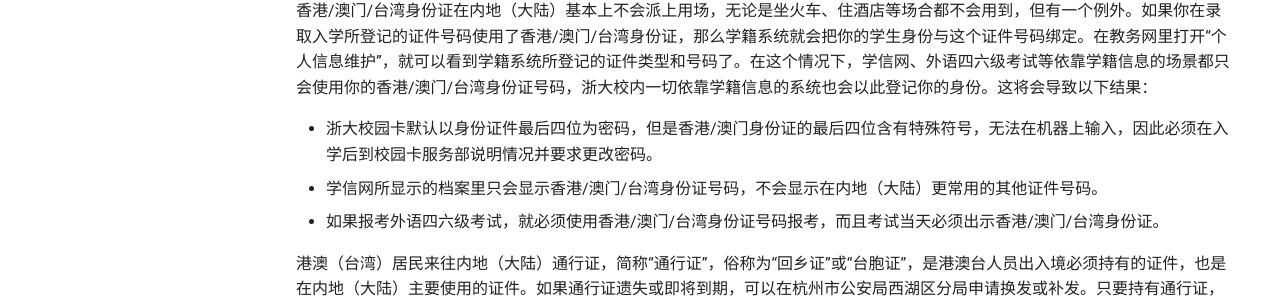
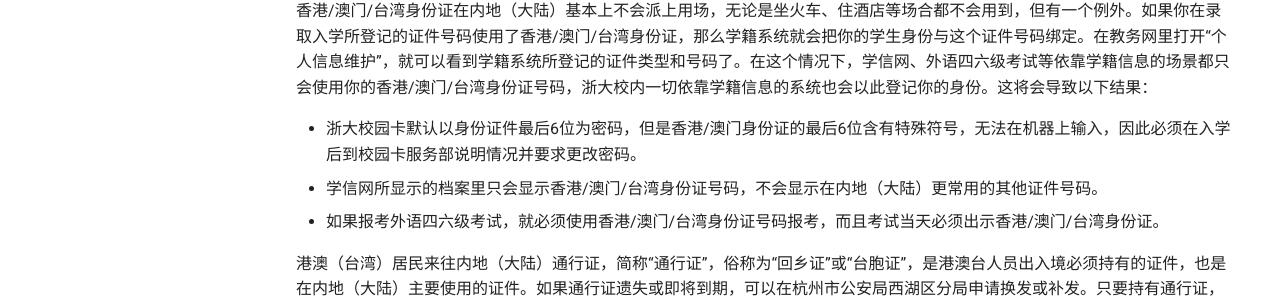
Before and after one commit to mini-full/zju-welcome, an MkDocs documentation site: the page built from docs/HK_Macao_Taiwan/id.md, in a window 1280 px wide and 1341 px high. Shown: the part 364-668 px from the top of the window. Built offline with MkDocs 1.6.1 and Material for MkDocs 9.7.7, drawn with Linux system fonts in a browser that asks for light colours; plug-ins that fetch from the network failed and are left out; comment, search, counter and statistics services are not loaded.

Commit message:
修正错误

```diff
--- a/docs/HK_Macao_Taiwan/id.md
+++ b/docs/HK_Macao_Taiwan/id.md
@@ -6,7 +6,7 @@
 
 香港/澳门/台湾身份证在内地（大陆）基本上不会派上用场，无论是坐火车、住酒店等场合都不会用到，但有一个例外。如果你在录取入学所登记的证件号码使用了香港/澳门/台湾身份证，那么学籍系统就会把你的学生身份与这个证件号码绑定。在教务网里打开“个人信息维护”，就可以看到学籍系统所登记的证件类型和号码了。在这个情况下，学信网、外语四六级考试等依靠学籍信息的场景都只会使用你的香港/澳门/台湾身份证号码，浙大校内一切依靠学籍信息的系统也会以此登记你的身份。这将会导致以下结果：
 
-- 浙大校园卡默认以身份证件最后四位为密码，但是香港/澳门身份证的最后四位含有特殊符号，无法在机器上输入，因此必须在入学后到校园卡服务部说明情况并要求更改密码。
+- 浙大校园卡默认以身份证件最后6位为密码，但是香港/澳门身份证的最后6位含有特殊符号，无法在机器上输入，因此必须在入学后到校园卡服务部说明情况并要求更改密码。
 - 学信网所显示的档案里只会显示香港/澳门/台湾身份证号码，不会显示在内地（大陆）更常用的其他证件号码。
 - 如果报考外语四六级考试，就必须使用香港/澳门/台湾身份证号码报考，而且考试当天必须出示香港/澳门/台湾身份证。
 
```
